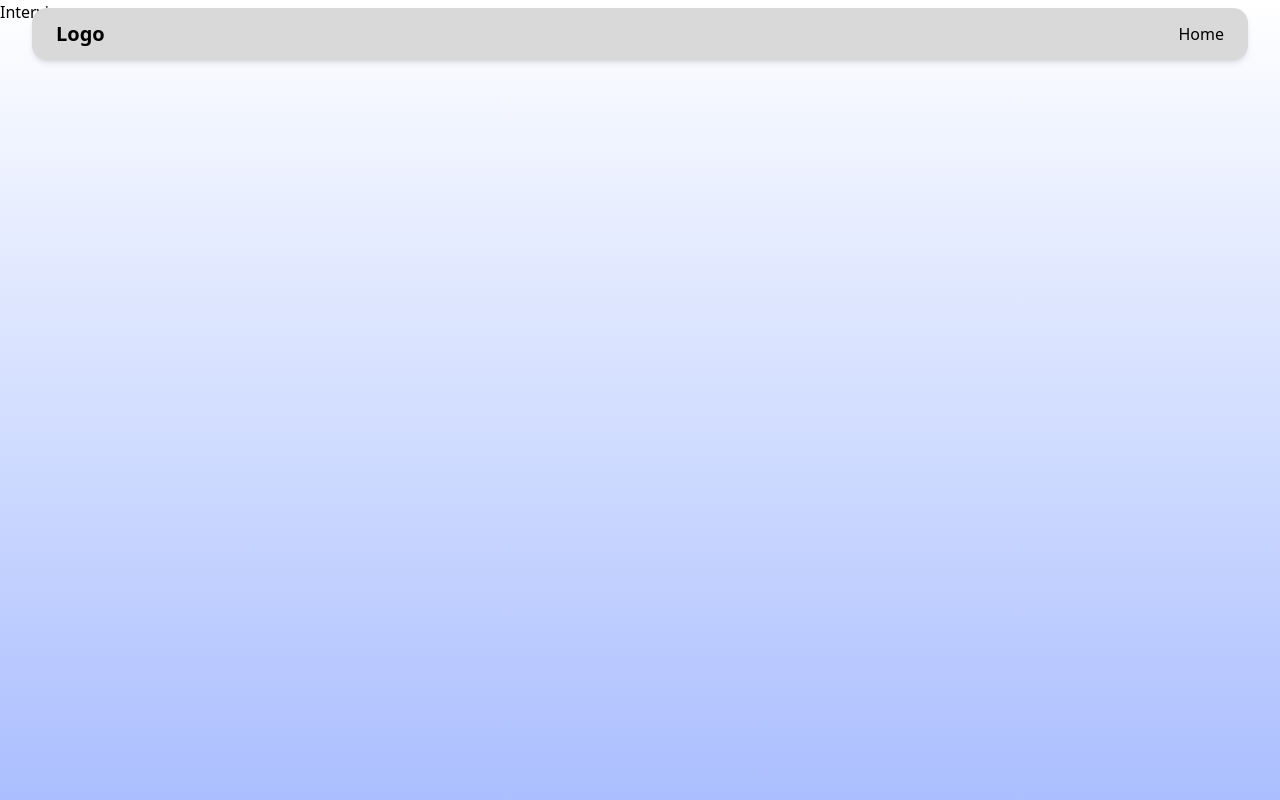
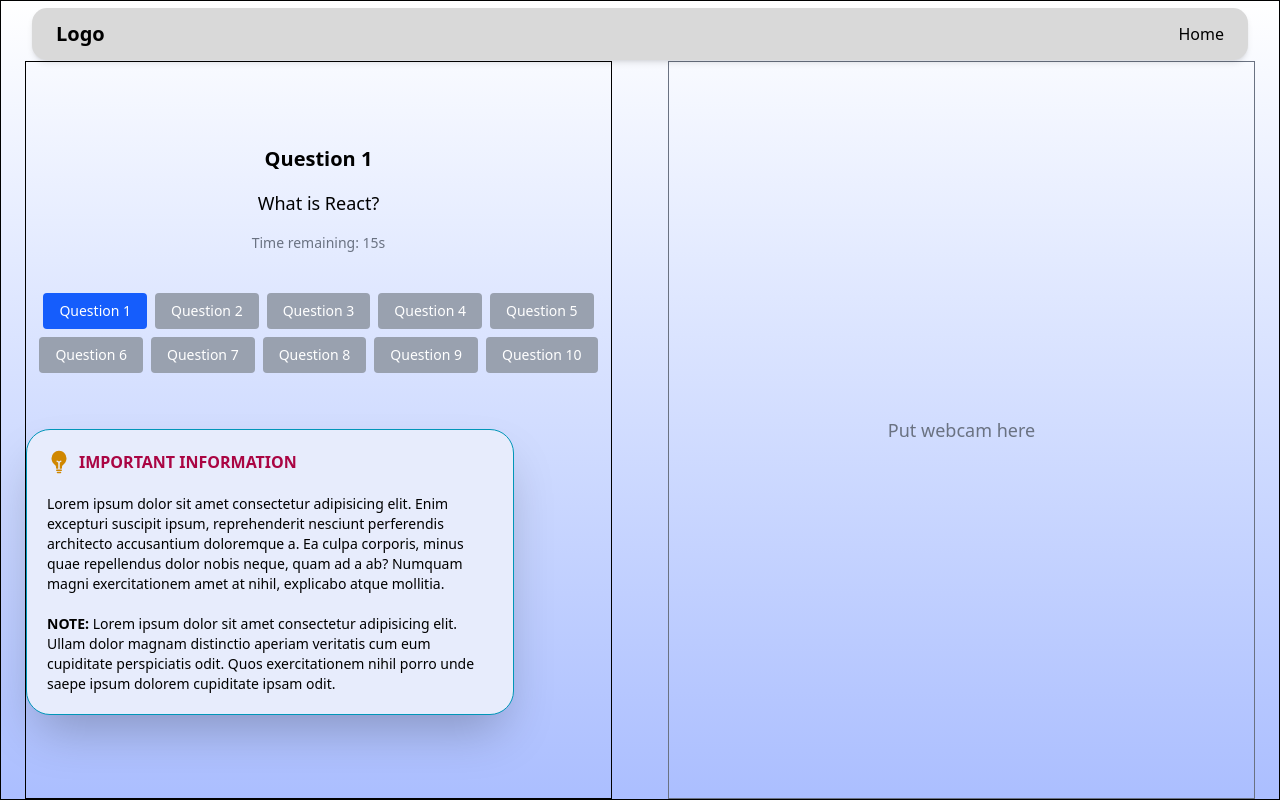
Before and after one commit to saaketh180903/Hackathon-InterviewAI, a React (Vite) app in the folder react-frontend/: page /interview in a window 1280 px wide. Built offline with nearby package versions, Linux system fonts and the light colour scheme.

Commit message:
Interview page created

```diff
--- a/react-frontend/src/main.jsx
+++ b/react-frontend/src/main.jsx
@@ -6,9 +6,7 @@ import { BrowserRouter } from 'react-router-dom'
 const root = ReactDOM.createRoot(document.getElementById('root'))
 
 root.render(
-  <React.StrictMode>
     <BrowserRouter>
       <App />
     </BrowserRouter>
-  </React.StrictMode>
 )
--- a/react-frontend/src/pages/Interview.jsx
+++ b/react-frontend/src/pages/Interview.jsx
@@ -1,9 +1,85 @@
-import React from 'react'
+import React, { useEffect, useState } from 'react'
+import Information from '../components/core/Information'
 
 const Interview = () => {
+  const questions = [
+    "What is React?",
+    "Explain useEffect in React.",
+    "What is the Virtual DOM?",
+    "Explain the use of Redux.",
+    "What are props in React?",
+    "What is the purpose of keys in lists?",
+    "How does context API work?",
+    "What is a higher-order component?",
+    "Explain lifecycle methods in class components.",
+    "What is the difference between state and props?"
+  ]
+
+  const [currentIndex, setCurrentIndex] = useState(0)
+  const [timeLeft, setTimeLeft] = useState(20)
+
+  useEffect(() => {
+    if (currentIndex < questions.length) {
+      const timer = setInterval(() => {
+        setTimeLeft((prev) => {
+          if (prev === 1) {
+            clearInterval(timer)
+            setCurrentIndex((prevIndex) => prevIndex + 1)
+            return 20
+          }
+          return prev - 1
+        })
+      }, 1000)
+
+      return () => clearInterval(timer)
+    }
+  }, [currentIndex])
+
   return (
-    <div>
-      Interview
+    <div className='flex gap-14 w-full min-h-screen border pt-15 px-6'>
+      <div className='flex flex-col gap-10 justify-center items-center flex-1 border'>
+        {/* Question display */}
+        <div className='text-center space-y-4'>
+          {currentIndex < questions.length ? (
+            <>
+              <h2 className='text-xl font-semibold'>Question {currentIndex + 1}</h2>
+              <p className='text-lg'>{questions[currentIndex]}</p>
+              <p className='text-sm text-gray-500'>Time remaining: {timeLeft}s</p>
+            </>
+          ) : (
+            <h2 className='text-xl font-bold text-green-600'>Interview Complete!</h2>
+          )}
+        </div>
+
+        {/* Buttons for all questions */}
+        <div className='flex flex-wrap justify-center gap-2'>
+          {questions.map((_, index) => (
+            <button
+              key={index}
+              disabled
+              className={`px-4 py-2 rounded text-white text-sm ${
+                index === currentIndex
+                  ? 'bg-blue-600'
+                  : index < currentIndex
+                  ? 'bg-green-500'
+                  : 'bg-gray-400'
+              }`}
+            >
+              Question {index + 1}
+            </button>
+          ))}
+        </div>
+
+        {/* Placeholder for Information Component */}
+        <div className="mt-4">
+          <Information />
+        </div>
+      </div>
+
+      {/* Webcam section */}
+      <div className="flex-1 border flex justify-center items-center text-gray-500 text-lg">
+        Put webcam here
+      </div>
     </div>
   )
 }
```
